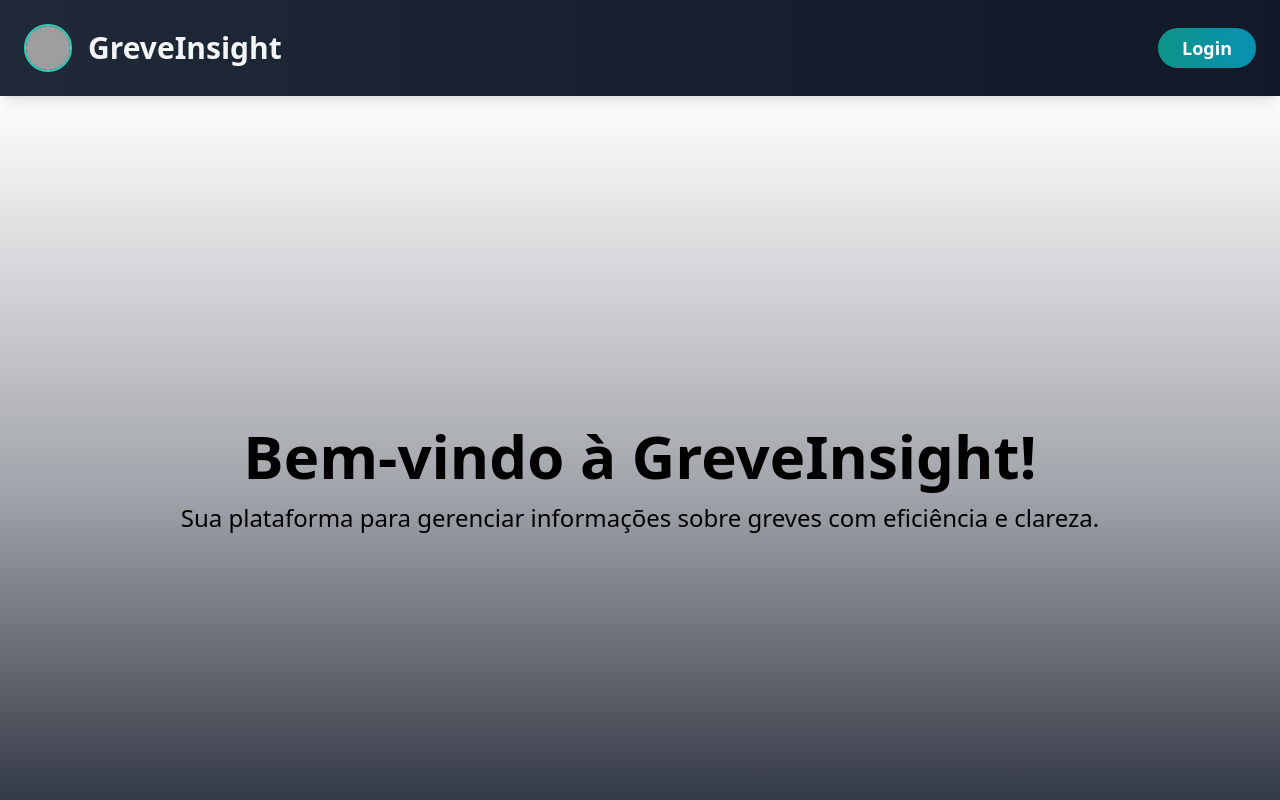
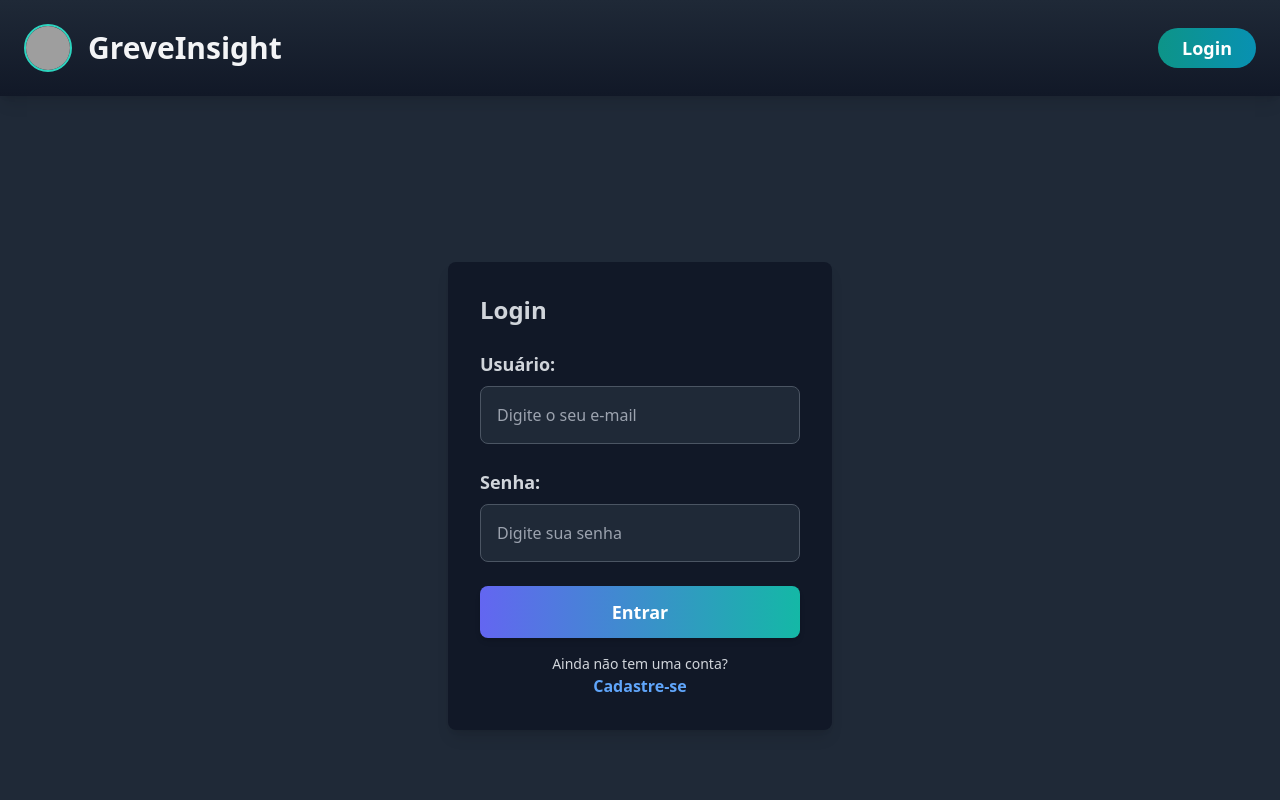
Before and after one commit to amayararocha/dieese-frontend, an Angular app: page /login in a window 1280 px wide. Before the commit this address led to /. Shown: the top 800 px of the page. Built offline with nearby package versions, Linux system fonts and the light colour scheme; grey boxes are pictures that could not be loaded.

Commit message:
feat: adicionando componente login

```diff
--- a/src/app/app.component.html
+++ b/src/app/app.component.html
@@ -1,4 +1,3 @@
 <app-navbar></app-navbar>
 <router-outlet></router-outlet>
-<app-home></app-home>
 <app-footer></app-footer>
--- a/src/app/app.routes.ts
+++ b/src/app/app.routes.ts
@@ -1,3 +1,10 @@
 import { Routes } from '@angular/router';
+import { LoginComponent } from './components/login/login.component';
+import { HomeComponent } from './components/home/home.component';
 
-export const routes: Routes = [];
+export const routes: Routes = [
+    { path: 'login', component: LoginComponent},
+    {path: 'home', component: HomeComponent},
+    { path: '', redirectTo: '/home', pathMatch: 'full' },
+    { path: '**', redirectTo: '/home' }
+];
--- a/src/app/components/login/login.component.html
+++ b/src/app/components/login/login.component.html
@@ -1,15 +1,48 @@
-<div>
-    <h2>Login</h2>
-    <form (ngSubmit)="onLogin()">
-      <div>
-        <label for="usuario">Usuário:</label>
-        <input id="usuario" [(ngModel)]="usuarioLogin.usuario" name="usuario" required>
+<div class="flex min-h-screen bg-gray-800 text-gray-400 justify-center items-center">
+  <div class="bg-gray-900 p-8 rounded-lg shadow-lg w-full max-w-sm">
+    <h2 class="text-2xl font-bold text-gray-300 mb-6">Login</h2>
+    <form (ngSubmit)="onSubmit()" class="space-y-6">
+      <div class="flex flex-col">
+        <label for="username" class="font-semibold text-gray-300 text-lg mb-2">Usuário:</label>
+        <input
+          type="text"
+          id="username"
+          [(ngModel)]="usuarioLogin.usuario"
+          name="username"
+          class="p-4 border border-gray-600 rounded-lg focus:outline-none focus:ring-2 focus:ring-indigo-500
+                 bg-gray-800 text-gray-100 transition-transform duration-300 ease-in-out"
+          required
+          aria-required="true"
+          aria-label="Nome de Usuário"
+          placeholder="Digite o seu e-mail"
+        />
       </div>
-      <div>
-        <label for="senha">Senha:</label>
-        <input id="senha" [(ngModel)]="usuarioLogin.senha" name="senha" type="password" required>
+      <div class="flex flex-col">
+        <label for="password" class="font-semibold text-gray-300 text-lg mb-2">Senha:</label>
+        <input
+          type="password"
+          id="password"
+          [(ngModel)]="usuarioLogin.senha"
+          name="password"
+          class="p-4 border border-gray-600 rounded-lg focus:outline-none focus:ring-2 focus:ring-indigo-500
+                 bg-gray-800 text-gray-100 transition-transform duration-300 ease-in-out"
+          required
+          aria-required="true"
+          aria-label="Senha"
+          placeholder="Digite sua senha"
+        />
       </div>
-      <button type="submit">Login</button>
+      <button
+        type="submit"
+        class="w-full bg-gradient-to-r from-indigo-500 to-teal-500 text-white py-3 rounded-lg
+               hover:from-indigo-600 hover:to-teal-600 transition duration-300 font-bold text-lg shadow-md"
+      >
+        Entrar
+      </button>
     </form>
-    <p *ngIf="mensagemErro">{{ mensagemErro }}</p>
+    <div class="mt-4 text-center text-gray-300">
+      <p class="text-sm">Ainda não tem uma conta?</p>
+      <a href="/cadastro" class="text-blue-400 hover:underline font-semibold">Cadastre-se</a>
+    </div>
   </div>
+</div>
--- a/src/app/components/login/login.component.ts
+++ b/src/app/components/login/login.component.ts
@@ -1,5 +1,4 @@
 import { Component } from '@angular/core';
-
 import { FormsModule } from '@angular/forms';
 import { CommonModule } from '@angular/common';
 import { UsuarioLogin } from '../../models/usuario-login.model';
@@ -9,7 +8,7 @@ import { AuthService } from '../../service/auth.service';
   selector: 'app-login',
   templateUrl: './login.component.html',
   standalone: true,
-  imports:[FormsModule, CommonModule]
+  imports: [FormsModule, CommonModule]
 })
 export class LoginComponent {
   usuarioLogin: UsuarioLogin = new UsuarioLogin();
@@ -17,13 +16,12 @@ export class LoginComponent {
 
   constructor(private authService: AuthService) { }
 
-
-
-  onLogin(): void {
+  onSubmit(): void {
     this.authService.login(this.usuarioLogin).subscribe({
       next: (response) => {
         console.log('Login bem-sucedido:', response);
         // Armazene o token se necessário
+        // Redirecione para a página inicial ou outra página apropriada
       },
       error: (error) => {
         this.mensagemErro = 'Falha na autenticação. Verifique suas credenciais.';
--- a/src/app/components/navbar/navbar.component.html
+++ b/src/app/components/navbar/navbar.component.html
@@ -1,4 +1,4 @@
-<nav class="bg-gradient-to-r from-gray-800 to-gray-900 text-white p-6 shadow-lg relative">
+<nav class="bg-gradient-to-t from-gray-900 to-gray-800 text-white p-6 shadow-lg relative">
   <div class="container mx-auto flex flex-col md:flex-row justify-between items-center">
     <div class="flex items-center space-x-4 mb-4 md:mb-0">
       <img src="https://cdn.jsdelivr.net/npm/twemoji@11.3.0/2/svg/1f4d6.svg" alt="GreveInsight Logo" class="w-12 h-12 object-cover rounded-full border-2 border-teal-400">
--- a/src/index.html
+++ b/src/index.html
@@ -2,10 +2,10 @@
 <html lang="en">
 <head>
   <meta charset="utf-8">
-  <title>DieeseFrontend</title>
+  <title>GreveInsight</title>
   <base href="/">
   <meta name="viewport" content="width=device-width, initial-scale=1">
-  <link rel="icon" type="image/x-icon" href="favicon.ico">
+  <link rel="icon" type="image/x-icon" href="https://cdn.jsdelivr.net/npm/twemoji@11.3.0/2/svg/1f4d6.svg">
 </head>
 <body>
   <app-root></app-root>
```
